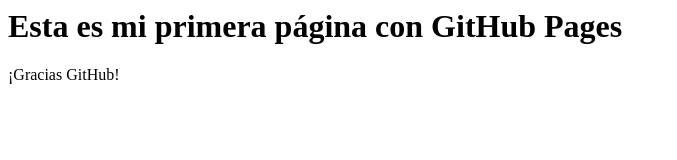
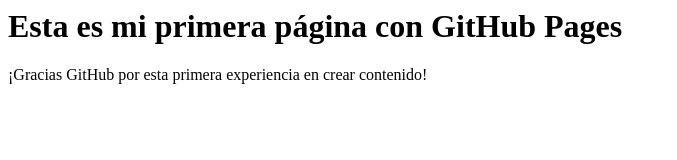
Before and after one commit to hnh1975/Contenido_inicial, a plain HTML site: page index.html in a window 1280 px wide. Shown: the whole page, without its empty margins (0-677 px from the left). Drawn offline with Linux system fonts and the light colour scheme.

Commit message:
3ra versión con contenido propio

```diff
--- a/index.html
+++ b/index.html
@@ -1,4 +1,4 @@
 <html>
 <h1> Esta es mi primera página con GitHub Pages </h1>
-<p>¡Gracias GitHub!</p>
+<p>¡Gracias GitHub por esta primera experiencia en crear contenido!</p>
 </html>
```
